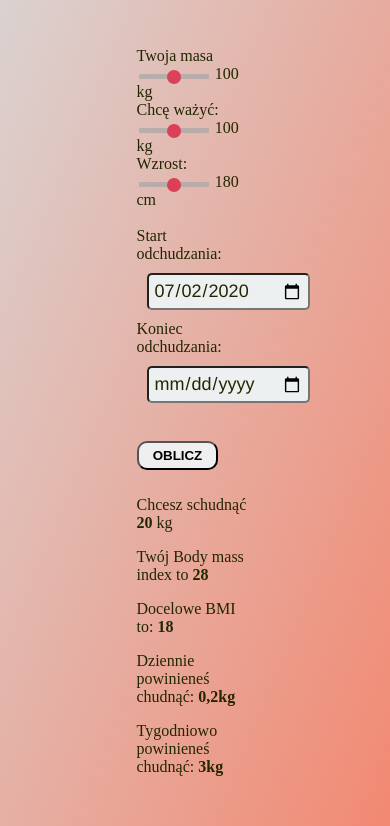
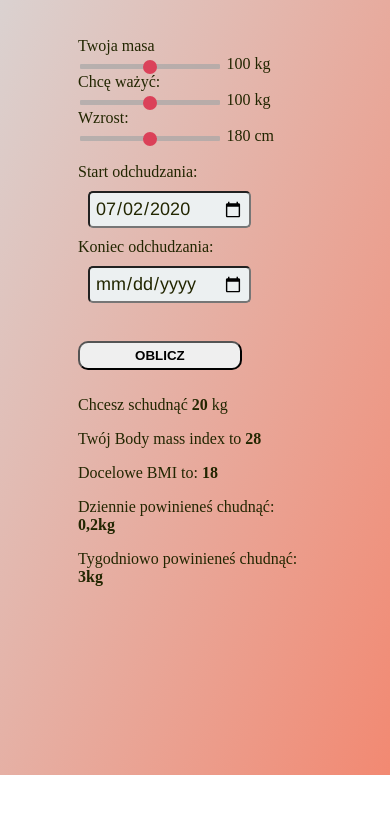
Before and after one commit to haydulski/bmi-counter, a plain HTML site: page index.html in a window 390 px wide. Shown: the part 117-943 px from the top of the page. After the commit the page ends 892 px from the top, so only its background shows below. Drawn offline with Linux system fonts and the light colour scheme.

Commit message:
media query added

```diff
--- a/style.css
+++ b/style.css
@@ -70,3 +70,9 @@ header{
     visibility: visible !important;
     margin: 10px;
 }
+@media (max-width: 800px){
+  .indicators{
+    width:60vw;
+    margin: 10px auto;
+}
+}
```
